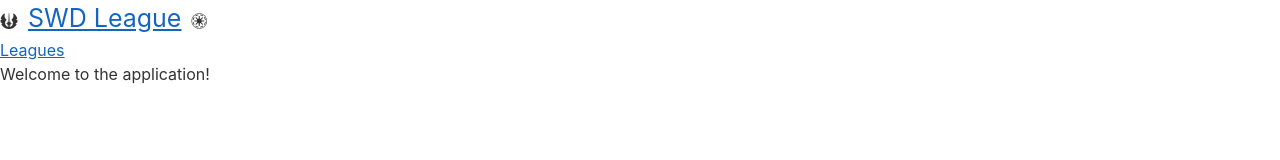
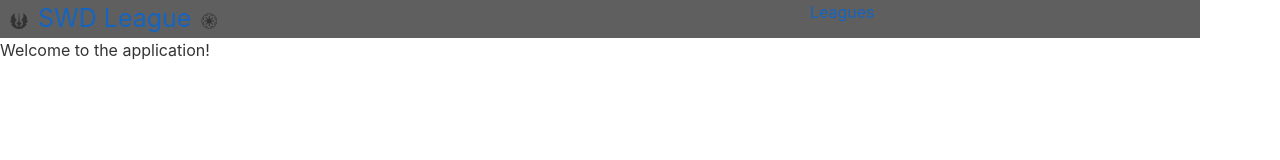
Before and after one commit to acousineau/swd-league, a React app in the folder client/: page / in a window 1280 px wide. Built offline with nearby package versions, Linux system fonts and the light colour scheme; no server answers.

Commit message:
start getting styling back to before

```diff
--- a/client/src/components/Header.js
+++ b/client/src/components/Header.js
@@ -38,16 +38,16 @@ const Header = () => {
   const userState = useContext(UserContext)[0]
   return (
     <nav className="Header">
-      <div className="row">
-        <div className="col s12">
-          <div className="nav-wrapper">
-            <div className="nav-logo">
+      <div className="l-grid nav-bar">
+        <div className="nav-wrappe l-row">
+          <div className="nav-logo l-col-8">
             <i className="fas fa-jedi" />
             <Link to="/" style={{ fontSize: '25px' }}>
               SWD League
             </Link>
             <i className="fab fa-galactic-republic" />
           </div>
+          <div className="l-col-4">
             <ul className="right hide-on-small-and-down">
               <li>
                 <Link to="/leagues" className="">
--- a/client/src/components/Header.scss
+++ b/client/src/components/Header.scss
@@ -1,4 +1,9 @@
 .Header {
+  .nav-bar {
+    background-color: rgb(95, 95, 95);
+    margin: 0px;
+  }
+
   .nav-logo {
     display: inline-block;
 
--- a/client/src/styles/app-base.scss
+++ b/client/src/styles/app-base.scss
@@ -1,2 +1,6 @@
 @import "core";
 @import "vendor/bitters/base";
+
+* {
+  text-decoration: none;
+}
--- a/client/src/styles/vendor/bitters/_typography.scss
+++ b/client/src/styles/vendor/bitters/_typography.scss
@@ -23,7 +23,7 @@ p {
 
 a {
   color: $action-color;
-  text-decoration-skip: auto;
+  text-decoration-skip-ink: auto;
   transition: color $base-duration $base-timing;
 
   &:hover {
```
Lines whose indentation alone changed are shown as unchanged.
